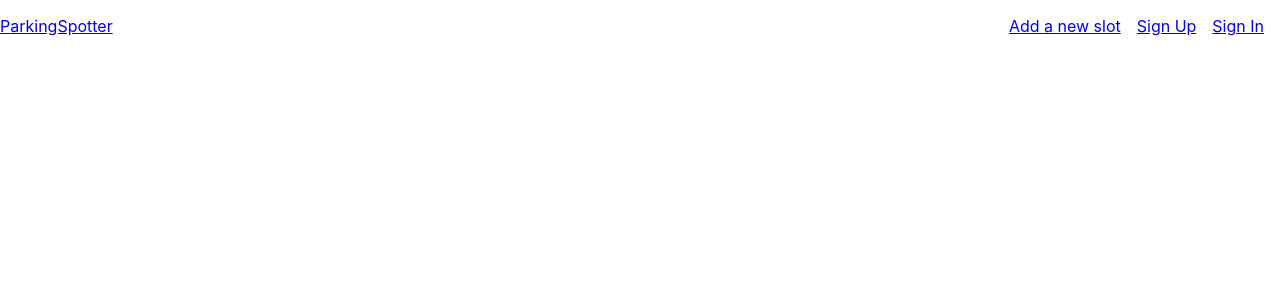
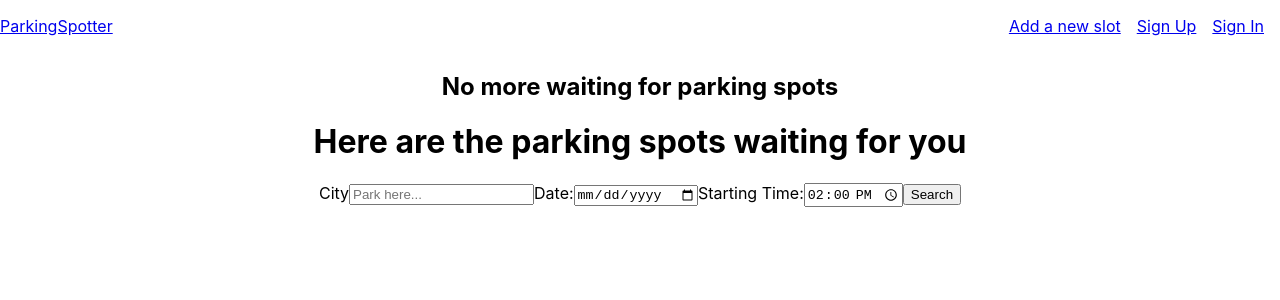
Before and after one commit to eloisa-seabra/ParkingSpotter, a React (Create React App) app in the folder client/: page / in a window 1280 px wide. Shown: the top 300 px of the page. Built offline with nearby package versions, Linux system fonts and the light colour scheme; no server answers.

Commit message:
homeview with search form

```diff
--- a/client/src/App.jsx
+++ b/client/src/App.jsx
@@ -4,6 +4,7 @@ import { loadMe, signOut } from './services/authentication';
 
 import './App.css';
 
+import HomeView from './views/HomeView';
 import AuthenticationSignUpView from './views/authentication/SignUpView';
 import AuthenticationSignInView from './views/authentication/SignInView';
 import ProfileView from './views/profile/ProfileView';
@@ -61,7 +62,7 @@ class App extends Component {
           <Navbar user={this.state.user} onSignOut={this.handleSignOut} />
           {(this.state.loaded && (
             <Switch>
-              <Route path="/" exact />
+              <Route path="/" component={HomeView} exact />
               <Route path="/profile" component={ProfileView} exact />
               <Route path="/profile/edit" component={EditProfileView} />
               <ProtectedRoute
--- /dev/null
+++ b/client/src/views/HomeView.jsx
@@ -0,0 +1,35 @@
+import React, { Component } from 'react';
+
+class HomeView extends Component {
+  handleCurrentTime() {
+    var d = new Date().toGMTString(),
+      h = d.getHours(),
+      m = d.getMinutes();
+    if (h < 10) h = '0' + h;
+    if (m < 10) m = '0' + m;
+    'input[type="time"][value="now"]'.each(function() {
+      this.attr({ value: h + ':' + m });
+    });
+  }
+
+  render() {
+    return (
+      <div>
+        <h2>No more waiting for parking spots</h2>
+        <h1>Here are the parking spots waiting for you</h1>
+
+        <form action="">
+          <label htmlFor="city-input">City</label>
+          <input type="text" name="" placeholder="Park here..." id="" />
+          <label htmlFor="city-input">Date:</label>
+          <input type="date" name="" placeholder="Park here..." id="" value="2020/08/21" onChange={this.handleCurrentTime} />
+          <label htmlFor="city-input">Starting Time:</label>
+          <input type="time" name="" placeholder="Park here..." id="" value="14:00" onChange={this.handleCurrentTime} />
+          <button>Search</button>
+        </form>
+      </div>
+    );
+  }
+}
+
+export default HomeView;
--- a/client/src/views/profile/EditProfileView.jsx
+++ b/client/src/views/profile/EditProfileView.jsx
@@ -51,6 +51,8 @@ class EditProfileView extends Component {
   render() {
     return (
       <div>
+        {this.state.loaded && (
+          <>
             <form onSubmit={this.handleProfileEditing} onChange={this.handleInputChange}>
               <label htmlFor="input-name">Full Name</label>
               <input id="input-name" type="text" name="name" placeholder="Full Name" value={this.state.name} onChange={this.handleInputChange} />
@@ -60,6 +62,8 @@ class EditProfileView extends Component {
 
               <button>Update Profile</button>
             </form>
+          </>
+        )}
       </div>
     );
   }
```
Lines whose indentation alone changed are shown as unchanged.
